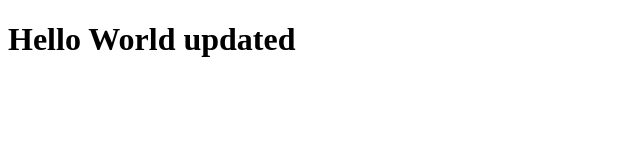
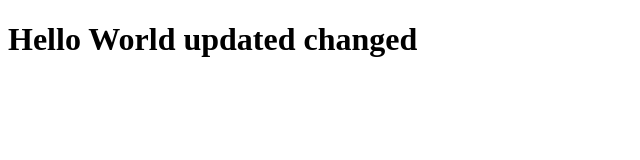
Before and after one commit to GhiasAli17/practice, a plain HTML site: page index.html in a window 1280 px wide. Shown: the whole page, without its empty margins (0-640 px from the left). Drawn offline with Linux system fonts and the light colour scheme.

Commit message:
changes updated one

```diff
--- a/index.html
+++ b/index.html
@@ -7,6 +7,6 @@
     <title>Document</title>
 </head>
 <body>
-    <h1>Hello World updated</h1>
+    <h1>Hello World updated changed</h1>
 </body>
 </html>
```
